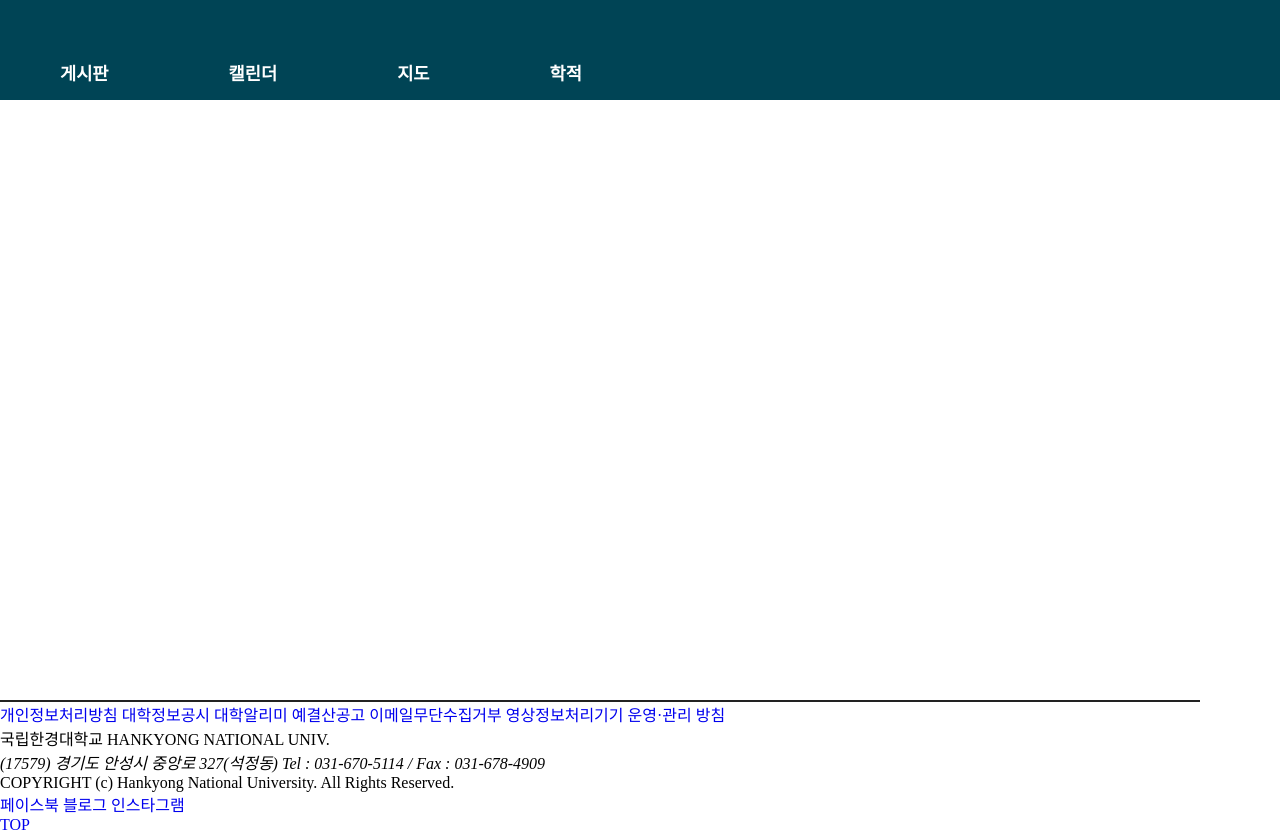
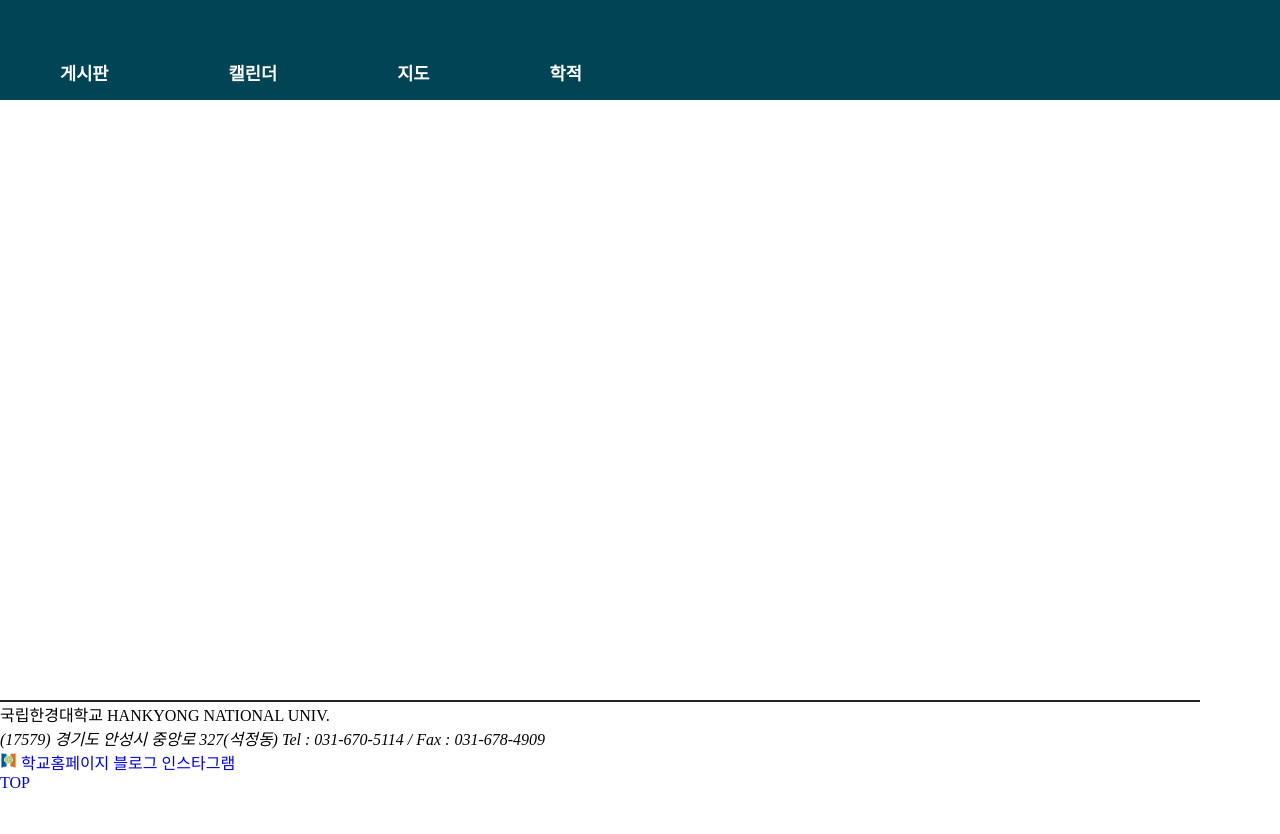
Before and after one commit to minukhan/HOE-project, a plain HTML site: page hoe.html in a window 1280 px wide. After the commit the page ends 800 px from the top, so only its background shows below. Drawn offline with Linux system fonts and the light colour scheme.

Commit message:
6 commit

```diff
--- a/hoe.html
+++ b/hoe.html
@@ -19,25 +19,12 @@
   </header>
 
   <footer>
-	  <div class="footerMenu">
-		<div class="footerMenuCon">
-		  <a href="/kor/74/subview.do">개인정보처리방침</a>
-		  <a href="https://www.academyinfo.go.kr/popup/pubinfo1690/list.do?schlId=0000037" target="_blank" title="새창">대학정보공시</a>
-		  <a href="https://www.academyinfo.go.kr"  target="_blank" title="새창">대학알리미</a>
-		  <a href="/kor/183/subview.do">예결산공고</a>
-		  <a href="/kor/75/subview.do">이메일무단수집거부</a>
-		  <!--
-		  <a href="/kor/214/subview.do">정보공개</a>
-		  -->
-		  <a href="/kor/76/subview.do">영상정보처리기기 운영·관리 방침</a>
-		</div>
-	  </div>
 	  <div class="siteInfo">
 	  	<span>국립한경대학교 HANKYONG NATIONAL UNIV.</span>
 	  	<address>(17579) 경기도 안성시 중앙로 327(석정동) <span>Tel  :  031-670-5114</span><i>   /    </i>Fax  :  031-678-4909</address>
-	  	<p>COPYRIGHT (c) Hankyong National University. <span>All Rights Reserved.</span></p>
 		<div class="snsService">
-		  <a href="https://www.facebook.com/hknu2" title="새창" target="_blank" class="fS_face">페이스북</a>
+			<img src="img/hk_logo.jpg" alt="" width="17" height="17">
+			<a href="https://www.hknu.ac.kr" title="새창" target="_blank" class="fs_web">학교홈페이지</a>
 		  <a href="https://blog.naver.com/hknu7" title="새창" target="_blank" class="fS_blog">블로그</a>
 		  <a href="https://www.instagram.com/with_hknu" title="새창" target="_blank" class="fS_insta">인스타그램</a>
 		</div>
```
Also changed, not shown: img/hk_logo.jpg (added).
